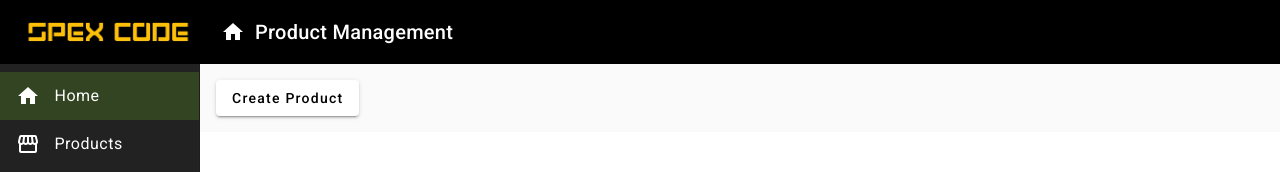
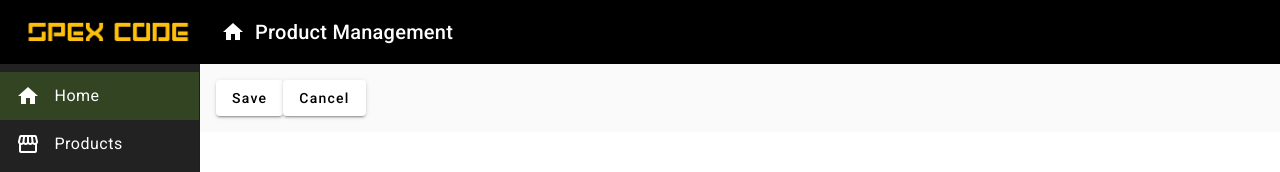
Before and after one commit to rafaelsslemes/angular_product_management, an Angular app: page /products/create in a window 1280 px wide. Shown: the top 172 px of the page. Built offline with nearby package versions, Linux system fonts and the light colour scheme.

Commit message:
CreateProduct implemented

```diff
--- a/src/app/components/product/product-create/product-create.component.html
+++ b/src/app/components/product/product-create/product-create.component.html
@@ -1,3 +1,7 @@
 <button mat-raised-button (click)="createProduct()">
-    Create Product
+    Save
 </button>
+
+<button mat-raised-button (click)="cancel()">
+    Cancel
+</button>
--- a/src/app/components/product/product-create/product-create.component.ts
+++ b/src/app/components/product/product-create/product-create.component.ts
@@ -1,5 +1,7 @@
 import { Component, OnInit } from '@angular/core';
 import { ProductService } from '../product.service';
+import { Product } from '../product.model';
+import { Router } from '@angular/router';
 
 @Component({
   selector: 'app-product-create',
@@ -9,14 +11,29 @@ import { ProductService } from '../product.service';
 export class ProductCreateComponent implements OnInit {
 
   // Receiving in contructor invokes Angular to Inject an instance by DI
-  constructor(private productService : ProductService){}
+  constructor(private productService : ProductService, private router : Router){}
 
   ngOnInit(): void {
 
   }
 
+  product: Product = {
+    name: "Test Product",
+    price: 150
+  }
+
   createProduct(){
-    this.productService.showMessage("Product created");
+
+    // Get an observable and run commands when it receives a conclusion event
+    this.productService.create(this.product).subscribe(()=>{
+
+      this.productService.showMessage("Product created");
+      this.router.navigate(["/products"]);
+    });
+  }
+
+  cancel(){
+    this.router.navigate(["/products"]);
   }
 
 }
```
